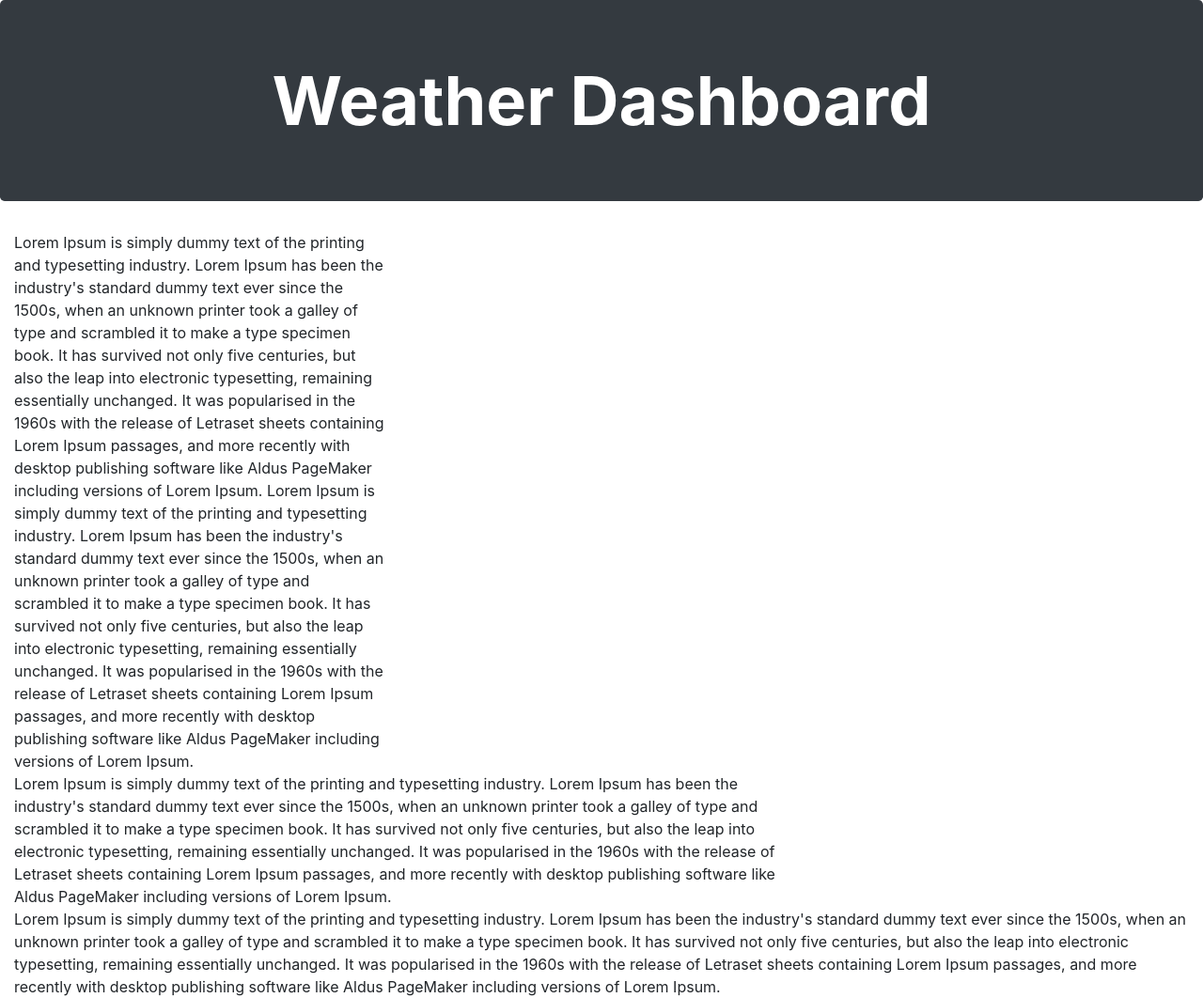
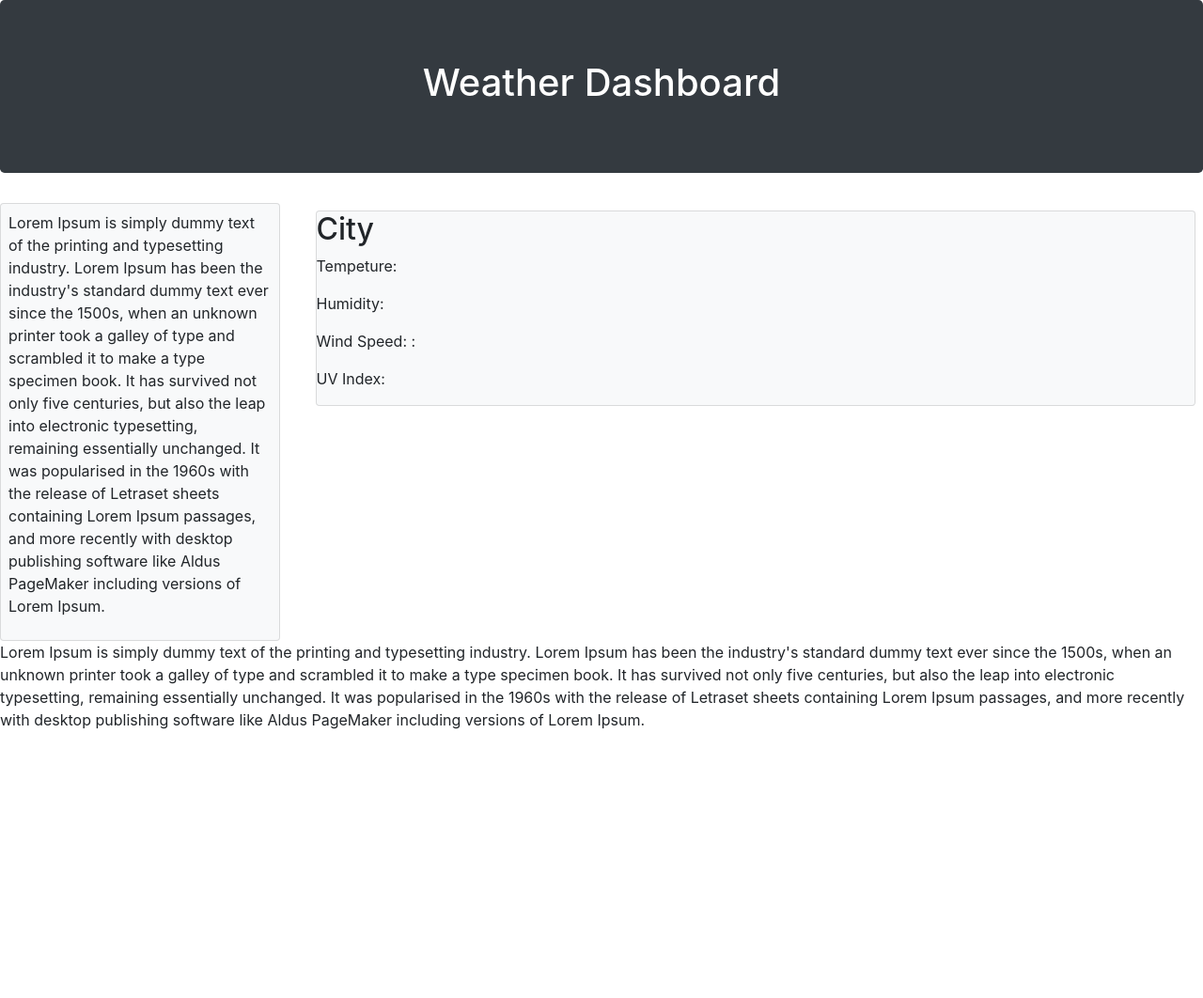
Before and after one commit to loc-koan/weather-dashboard, a plain HTML site: page index.html in a window 1280 px wide. Shown: the whole page at 94% size. After the commit the page ends 800 px from the top, so only its background shows below. Drawn offline with nearby package versions, Linux system fonts and the light colour scheme.

Commit message:
got cards entered

```diff
--- a/index.html
+++ b/index.html
@@ -14,15 +14,35 @@
     <title>Koan's Weather Dashboard</title>
 </head>
 <body>
-    <div class="jumbotron text-center bg-dark text-white">
-        <header class="display-3 font-weight-bold">Weather Dashboard</header>
+
+    </div>
+        <div class="jumbotron text-center bg-dark text-white">
+        <header class="display-3 font-weight-bold"><h1>Weather Dashboard</h1></header>
     </div>
 
-    <!-- <div id="mainContainer"> -->
-        <div id="sectionSearch" class="col-sm-4">Lorem Ipsum is simply dummy text of the printing and typesetting industry. Lorem Ipsum has been the industry's standard dummy text ever since the 1500s, when an unknown printer took a galley of type and scrambled it to make a type specimen book. It has survived not only five centuries, but also the leap into electronic typesetting, remaining essentially unchanged. It was popularised in the 1960s with the release of Letraset sheets containing Lorem Ipsum passages, and more recently with desktop publishing software like Aldus PageMaker including versions of Lorem Ipsum. Lorem Ipsum is simply dummy text of the printing and typesetting industry. Lorem Ipsum has been the industry's standard dummy text ever since the 1500s, when an unknown printer took a galley of type and scrambled it to make a type specimen book. It has survived not only five centuries, but also the leap into electronic typesetting, remaining essentially unchanged. It was popularised in the 1960s with the release of Letraset sheets containing Lorem Ipsum passages, and more recently with desktop publishing software like Aldus PageMaker including versions of Lorem Ipsum.</div>
-        <div id="sectionCity" class="col-sm-8">Lorem Ipsum is simply dummy text of the printing and typesetting industry. Lorem Ipsum has been the industry's standard dummy text ever since the 1500s, when an unknown printer took a galley of type and scrambled it to make a type specimen book. It has survived not only five centuries, but also the leap into electronic typesetting, remaining essentially unchanged. It was popularised in the 1960s with the release of Letraset sheets containing Lorem Ipsum passages, and more recently with desktop publishing software like Aldus PageMaker including versions of Lorem Ipsum.</div>
-        <div id="sectionForcast" class="col-sm-12">Lorem Ipsum is simply dummy text of the printing and typesetting industry. Lorem Ipsum has been the industry's standard dummy text ever since the 1500s, when an unknown printer took a galley of type and scrambled it to make a type specimen book. It has survived not only five centuries, but also the leap into electronic typesetting, remaining essentially unchanged. It was popularised in the 1960s with the release of Letraset sheets containing Lorem Ipsum passages, and more recently with desktop publishing software like Aldus PageMaker including versions of Lorem Ipsum.</div>
-    <!-- </div> -->
+    <div class="row">
+        <div class="col-sm-3">
+            <aside class="card bg-light d-flex justify-content-start">
+                <div class="m-1 p-1">
+                    <p>Lorem Ipsum is simply dummy text of the printing and typesetting industry. Lorem Ipsum has been the industry's standard dummy text ever since the 1500s, when an unknown printer took a galley of type and scrambled it to make a type specimen book. It has survived not only five centuries, but also the leap into electronic typesetting, remaining essentially unchanged. It was popularised in the 1960s with the release of Letraset sheets containing Lorem Ipsum passages, and more recently with desktop publishing software like Aldus PageMaker including versions of Lorem Ipsum.</p>
+                </div>
+            </aside>
+        </div>
+        <div class="col-md-9">
+            <main class="m-1 p-1">
+                <div class="card bg-light d-flex justify-content-start">
+                    <h2>City</h2>
+                    <p>Tempeture:</p>
+                    <p>Humidity:</p>
+                    <p>Wind Speed: :</p>
+                    <p>UV Index:</p>
+                </div>
+            </main>
+        </div>
+        <div class="col-sm-12">
+            <p>Lorem Ipsum is simply dummy text of the printing and typesetting industry. Lorem Ipsum has been the industry's standard dummy text ever since the 1500s, when an unknown printer took a galley of type and scrambled it to make a type specimen book. It has survived not only five centuries, but also the leap into electronic typesetting, remaining essentially unchanged. It was popularised in the 1960s with the release of Letraset sheets containing Lorem Ipsum passages, and more recently with desktop publishing software like Aldus PageMaker including versions of Lorem Ipsum.</p>
+        </div>
+    </div>
 
     <script src="https://ajax.googleapis.com/ajax/libs/jquery/3.5.1/jquery.min.js">
     </script>
--- a/style.css
+++ b/style.css
@@ -1,8 +1,7 @@
-/* html { from universal box with Inheritance
+html { from universal box with Inheritance
     box-sizing: border-box;
   }
 
   *, *:before, *:after { from universal box with Inheritance
     box-sizing: inherit;
   }
-*/
```
